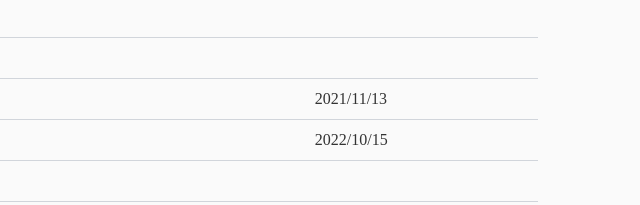
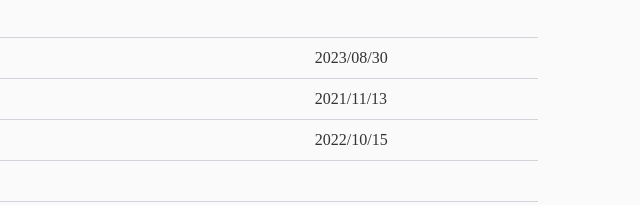
Before and after one commit to takumi-hash/takumi-hash.github.io, a Gatsby site: page / in a window 1280 px wide. Shown: the part 2357-2562 px from the top of the page, 640-1280 px from the left. Built offline with nearby package versions, Linux system fonts and the light colour scheme; Gatsby itself is replaced by a stand-in of ours.

Commit message:
list update

```diff
--- a/src/pages/index.js
+++ b/src/pages/index.js
@@ -192,6 +192,7 @@ const IndexPage = () => {
               </tr>
               <tr>
                 <td>めくらやなぎと眠る女</td>
+                <td>2023/08/30</td>
               </tr>
               <tr>
                 <td>女のいない男たち</td>
```
